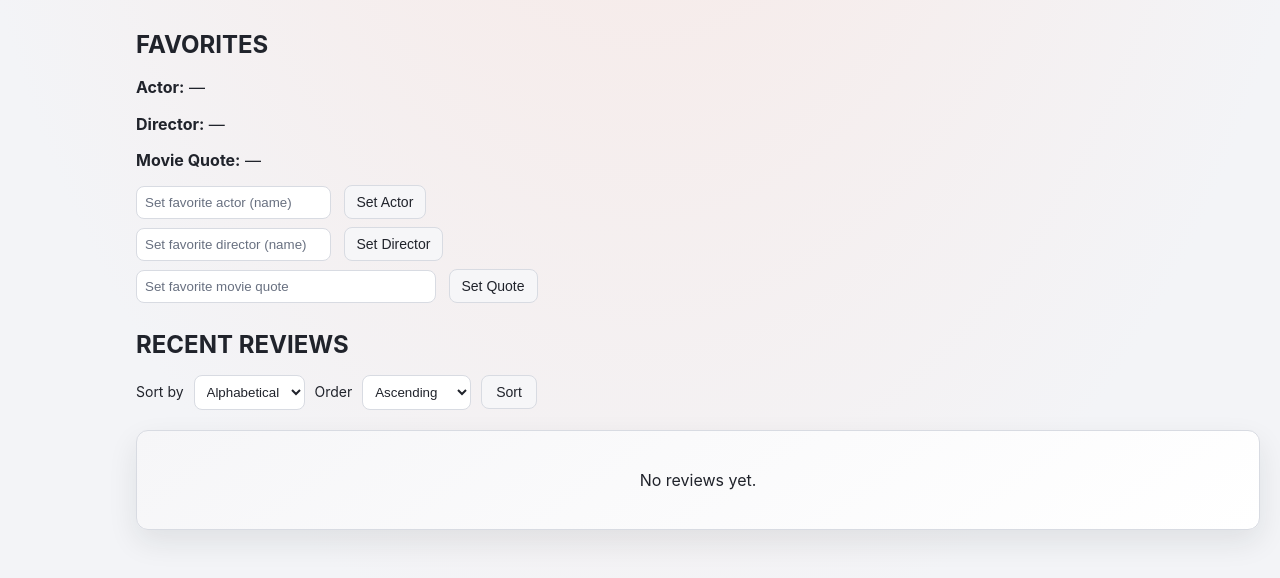
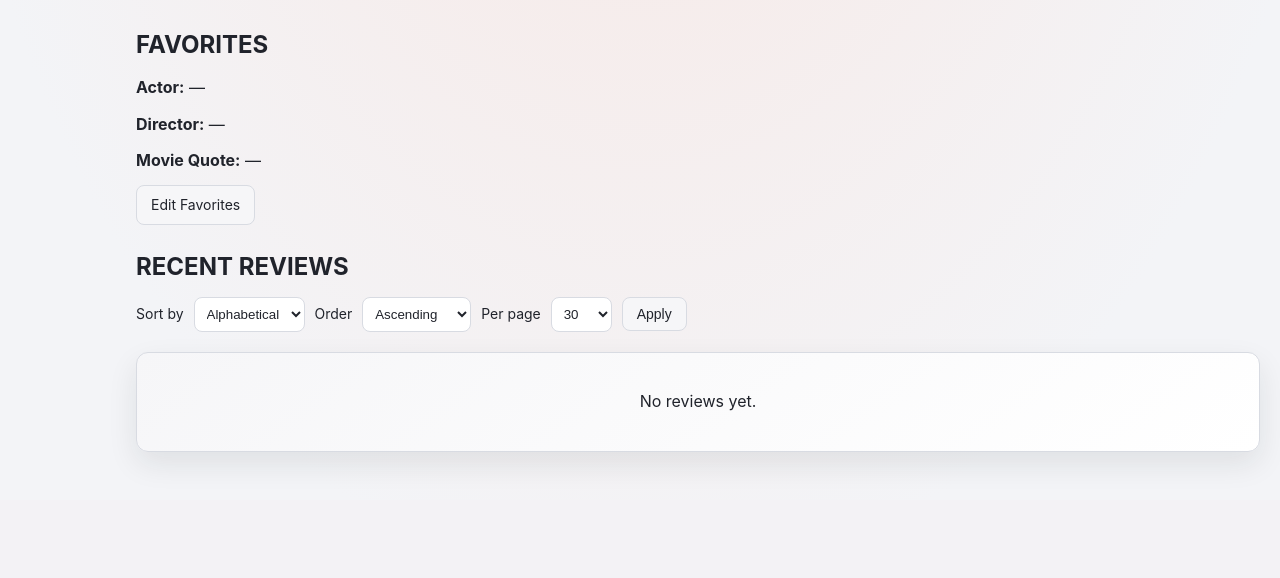
Before and after one commit to claythess/Database_Project, a Flask app: template templates/myprofile.html in a window 1280 px wide. Shown: the part 466-1044 px from the top of the page. After the commit the page ends 928 px from the top, so only its background shows below. Run offline with Flask 3, Linux system fonts and the light colour scheme; the template is opened without the code that fills it, so the values that code supplies are empty.

Commit message:
Pagination

```diff
--- a/app.py
+++ b/app.py
@@ -8,6 +8,27 @@ import database_utils
 # Flask constructor takes the name of
 # current module (__name__) as argument.
 app = Flask(__name__)
+
+
+def normalize_page_size(raw_value):
+    try:
+        page_size = int(raw_value) if raw_value is not None else 30
+    except (TypeError, ValueError):
+        page_size = 30
+    return page_size if page_size in (30, 50, 100) else 30
+
+
+def paginate_items(items, page, page_size):
+    if page < 1:
+        page = 1
+    total_items = len(items)
+    total_pages = max(1, (total_items + page_size - 1) // page_size) if total_items else 1
+    if page > total_pages:
+        page = total_pages
+    start = (page - 1) * page_size
+    end = start + page_size
+    return items[start:end], page, total_pages, total_items
+
 
 def parse_jumpscare_count(raw_value, horror_movie):
     if raw_value is None or raw_value.strip() == '':
@@ -62,6 +83,10 @@ def myprofile():
 
     sort_by = request.args.get('sort_by', 'date_added')
     order = request.args.get('order', 'desc')
+    page = request.args.get('page', 1, type=int)
+    if page is None:
+        page = 1
+    page_size = normalize_page_size(request.args.get('page_size'))
 
     username = database_utils.get_user_by_id(user_id)
     reviews = list(database_utils.get_user_reviews(user_id))
@@ -92,11 +117,12 @@ def myprofile():
 
     followers = list(database_utils.get_followers(user_id))
     followees = list(database_utils.get_followees(user_id))
+    review_page, page, total_pages, total_reviews = paginate_items(enriched, page, page_size)
 
     return render_template(
         'myprofile.html',
         username=username,
-        reviews=enriched,
+        reviews=review_page,
         favorite_actor=favorite_actor,
         favorite_director=favorite_director,
         favorite_movie_quote=favorite_movie_quote,
@@ -105,6 +131,10 @@ def myprofile():
         movies_seen=movies_seen,
         sort_by=sort_by,
         order=order,
+        page=page,
+        page_size=page_size,
+        total_pages=total_pages,
+        total_reviews=total_reviews,
     )
 
 @app.route('/movie/<int:movie_id>')
@@ -308,6 +338,10 @@ def user_profile(username):
 
     sort_by = request.args.get('sort_by', 'date_added')
     order = request.args.get('order', 'desc')
+    page = request.args.get('page', 1, type=int)
+    if page is None:
+        page = 1
+    page_size = normalize_page_size(request.args.get('page_size'))
 
     reviews = database_utils.get_user_reviews(uid)
     movies_seen = len({r['movie_id'] for r in reviews if r['movie_id'] is not None})
@@ -316,7 +350,9 @@ def user_profile(username):
         r = dict(r)
         movie = None
         try:
-            movie = database_utils.get_movie_by_id(r.get('movie_id'))
+            movie_row = database_utils.get_movie_by_id(r.get('movie_id'))
+            if movie_row is not None:
+                movie = dict(movie_row)
         except Exception:
             movie = None
         r['movie'] = movie
@@ -347,7 +383,25 @@ def user_profile(username):
         if cf and username in cf:
             is_following = True
 
-    return render_template('user_profile.html', username=username, reviews=enriched, favorite_actor=favorite_actor, favorite_director=favorite_director, favorite_movie_quote=favorite_movie_quote, is_owner=is_owner, is_following=is_following, movies_seen=movies_seen, sort_by=sort_by, order=order)
+    review_page, page, total_pages, total_reviews = paginate_items(enriched, page, page_size)
+
+    return render_template(
+        'user_profile.html',
+        username=username,
+        reviews=review_page,
+        favorite_actor=favorite_actor,
+        favorite_director=favorite_director,
+        favorite_movie_quote=favorite_movie_quote,
+        is_owner=is_owner,
+        is_following=is_following,
+        movies_seen=movies_seen,
+        sort_by=sort_by,
+        order=order,
+        page=page,
+        page_size=page_size,
+        total_pages=total_pages,
+        total_reviews=total_reviews,
+    )
 
 
 @app.route('/stats')
@@ -397,6 +451,29 @@ def director_view(director_id):
     return render_template('director.html', director=director, movies=movies, sort_by=sort_by, order=order)
 
 
+@app.route('/settings')
+def settings_page():
+    token = session.get('token')
+    if not token:
+        return redirect(url_for('hello_world'))
+    user_id = database_utils.get_user_id_from_session(token)
+    if user_id is None:
+        return redirect(url_for('hello_world'))
+
+    username = database_utils.get_user_by_id(user_id)
+    favorite_actor = database_utils.get_favorite_actor(user_id)
+    favorite_director = database_utils.get_favorite_director(user_id)
+    favorite_movie_quote = database_utils.get_favorite_movie_quote(user_id)
+
+    return render_template(
+        'settings.html',
+        username=username,
+        favorite_actor=favorite_actor,
+        favorite_director=favorite_director,
+        favorite_movie_quote=favorite_movie_quote,
+    )
+
+
 @app.route('/set_favorite_actor', methods=['POST'])
 def set_favorite_actor():
     token = session.get('token')
@@ -410,7 +487,7 @@ def set_favorite_actor():
     if actor_name and actor_name.strip() != '':
         database_utils.set_favorite_actor_by_name(user_id, actor_name.strip())
 
-    return redirect(url_for('myprofile'))
+    return redirect(url_for('settings_page'))
 
 
 @app.route('/set_favorite_director', methods=['POST'])
@@ -426,7 +503,7 @@ def set_favorite_director():
     if director_name and director_name.strip() != '':
         database_utils.set_favorite_director_by_name(user_id, director_name.strip())
 
-    return redirect(url_for('myprofile'))
+    return redirect(url_for('settings_page'))
 
 
 @app.route('/set_favorite_movie_quote', methods=['POST'])
@@ -442,7 +519,7 @@ def set_favorite_movie_quote():
     if movie_quote and movie_quote.strip() != '':
         database_utils.set_favorite_movie_quote(user_id, movie_quote.strip())
 
-    return redirect(url_for('myprofile'))
+    return redirect(url_for('settings_page'))
 
 
 @app.route('/user_search', methods=['POST'])
--- a/templates/myprofile.html
+++ b/templates/myprofile.html
@@ -194,21 +194,7 @@ body {
                     <span>—</span>
                 {% endif %}
             </div>
-
-            <form action="/set_favorite_actor" method="post" style="margin-top:8px;">
-                <input type="text" name="actor" placeholder="Set favorite actor (name)" style="padding:8px;border-radius:4px;border:1px solid #333;background:#111;color:white;">
-                <button type="submit" class="logout-btn" style="position:static;display:inline-block;margin-left:8px;padding:8px 12px;">Set Actor</button>
-            </form>
-
-            <form action="/set_favorite_director" method="post" style="margin-top:8px;">
-                <input type="text" name="director" placeholder="Set favorite director (name)" style="padding:8px;border-radius:4px;border:1px solid #333;background:#111;color:white;">
-                <button type="submit" class="logout-btn" style="position:static;display:inline-block;margin-left:8px;padding:8px 12px;">Set Director</button>
-            </form>
-
-            <form action="/set_favorite_movie_quote" method="post" style="margin-top:8px;">
-                <input type="text" name="movie_quote" placeholder="Set favorite movie quote" style="padding:8px;border-radius:4px;border:1px solid #333;background:#111;color:white;width:300px;">
-                <button type="submit" class="logout-btn" style="position:static;display:inline-block;margin-left:8px;padding:8px 12px;">Set Quote</button>
-            </form>
+            <a href="{{ url_for('settings_page') }}" class="logout-btn" style="position:static;display:inline-block;padding:8px 14px;text-decoration:none;">Edit Favorites</a>
         </div>
 
         <div class="profile-section">
@@ -229,7 +215,15 @@ body {
                         <option value="desc" {% if order == 'desc' %}selected{% endif %}>Descending</option>
                     </select>
                 </label>
-                <button type="submit" class="logout-btn" style="position:static;display:inline-block;margin-left:0;padding:8px 14px;">Sort</button>
+                <label style="font-size:14px;color:#ccc;">
+                    Per page
+                    <select name="page_size" style="margin-left:6px;padding:8px;border-radius:4px;border:1px solid #333;background:#111;color:white;">
+                        <option value="30" {% if page_size == 30 %}selected{% endif %}>30</option>
+                        <option value="50" {% if page_size == 50 %}selected{% endif %}>50</option>
+                        <option value="100" {% if page_size == 100 %}selected{% endif %}>100</option>
+                    </select>
+                </label>
+                <button type="submit" class="logout-btn" style="position:static;display:inline-block;margin-left:0;padding:8px 14px;">Apply</button>
             </form>
             <div class="reviews-grid">
                 {% if reviews and reviews|length > 0 %}
@@ -267,6 +261,17 @@ body {
                     <div class="review-box">No reviews yet.</div>
                 {% endif %}
             </div>
+            {% if total_pages > 1 %}
+                <div style="margin-top:16px;display:flex;justify-content:center;align-items:center;gap:10px;flex-wrap:wrap;">
+                    {% if page > 1 %}
+                        <a href="{{ url_for('myprofile', sort_by=sort_by, order=order, page=page-1, page_size=page_size) }}" style="color:#fff;padding:8px 12px;border-radius:4px;background:#2a2a2a;text-decoration:none;">Previous</a>
+                    {% endif %}
+                    <span style="color:#ccc;">Page {{ page }} of {{ total_pages }}</span>
+                    {% if page < total_pages %}
+                        <a href="{{ url_for('myprofile', sort_by=sort_by, order=order, page=page+1, page_size=page_size) }}" style="color:#fff;padding:8px 12px;border-radius:4px;background:#2a2a2a;text-decoration:none;">Next</a>
+                    {% endif %}
+                </div>
+            {% endif %}
         </div>
 
         <!-- Removed 'Listed Like This' placeholder sections -->
--- a/templates/write_review.html
+++ b/templates/write_review.html
@@ -52,7 +52,7 @@
         {% if horror_movie %}
           <label for="jumpscare_count">Jumpscares (optional)</label>
           <input type="number" id="jumpscare_count" name="jumpscare_count" min="0" step="1" value="{{ jumpscare_count if jumpscare_count is not none else '' }}">
-          <div style="margin-top:6px;color:#888;font-size:13px;">Record the number of jumpscares you noticed in this Horror movie.</div>
+          <div style="margin-top:6px;color:#888;font-size:13px;">Record How many times you were jumpscared</div>
         {% endif %}
 
         <div>
```
Also changed, not shown: templates/settings.html (added, +57 -0 lines), templates/user_profile.html (+21 -13 lines), 1 other file.
